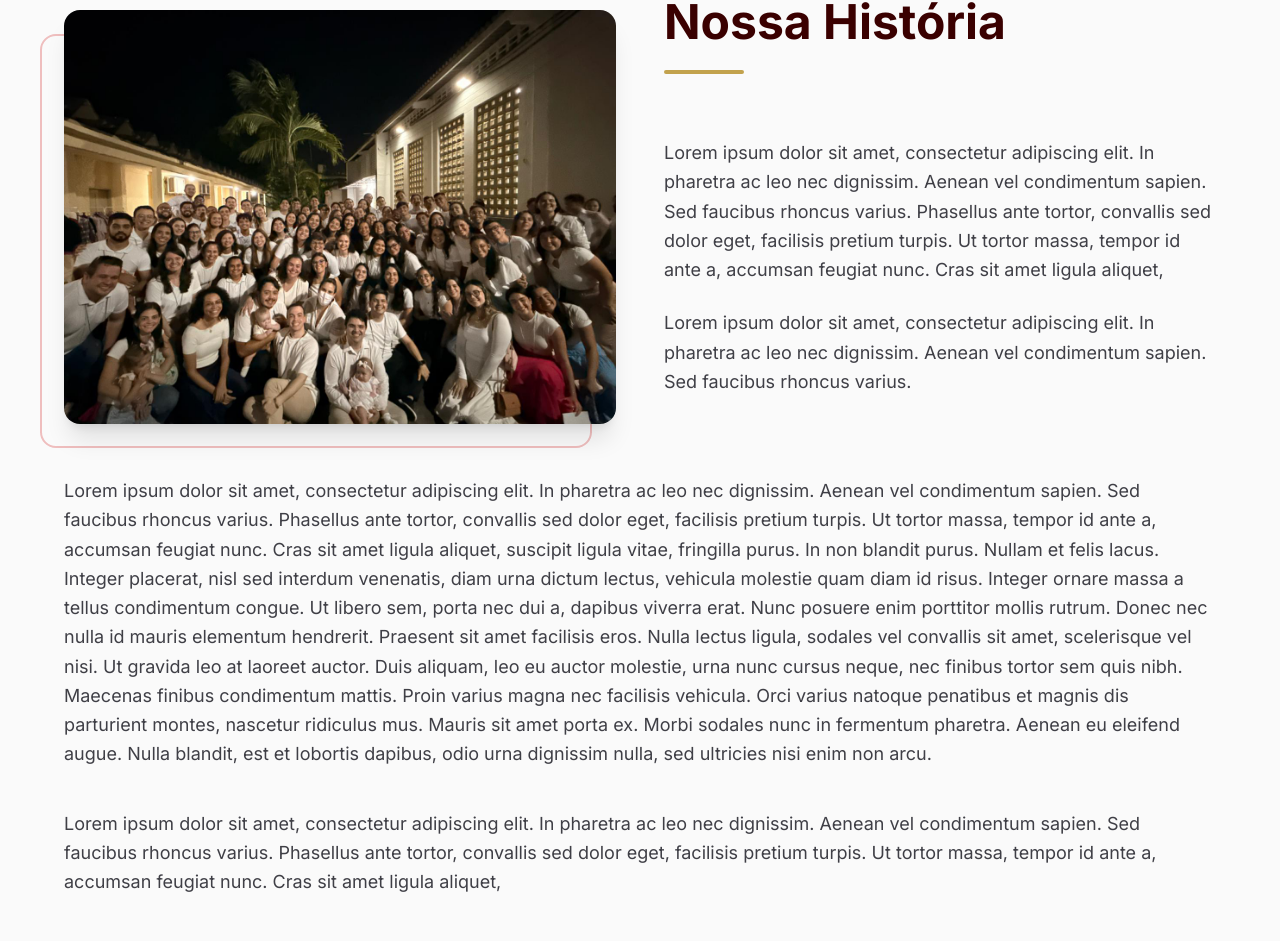
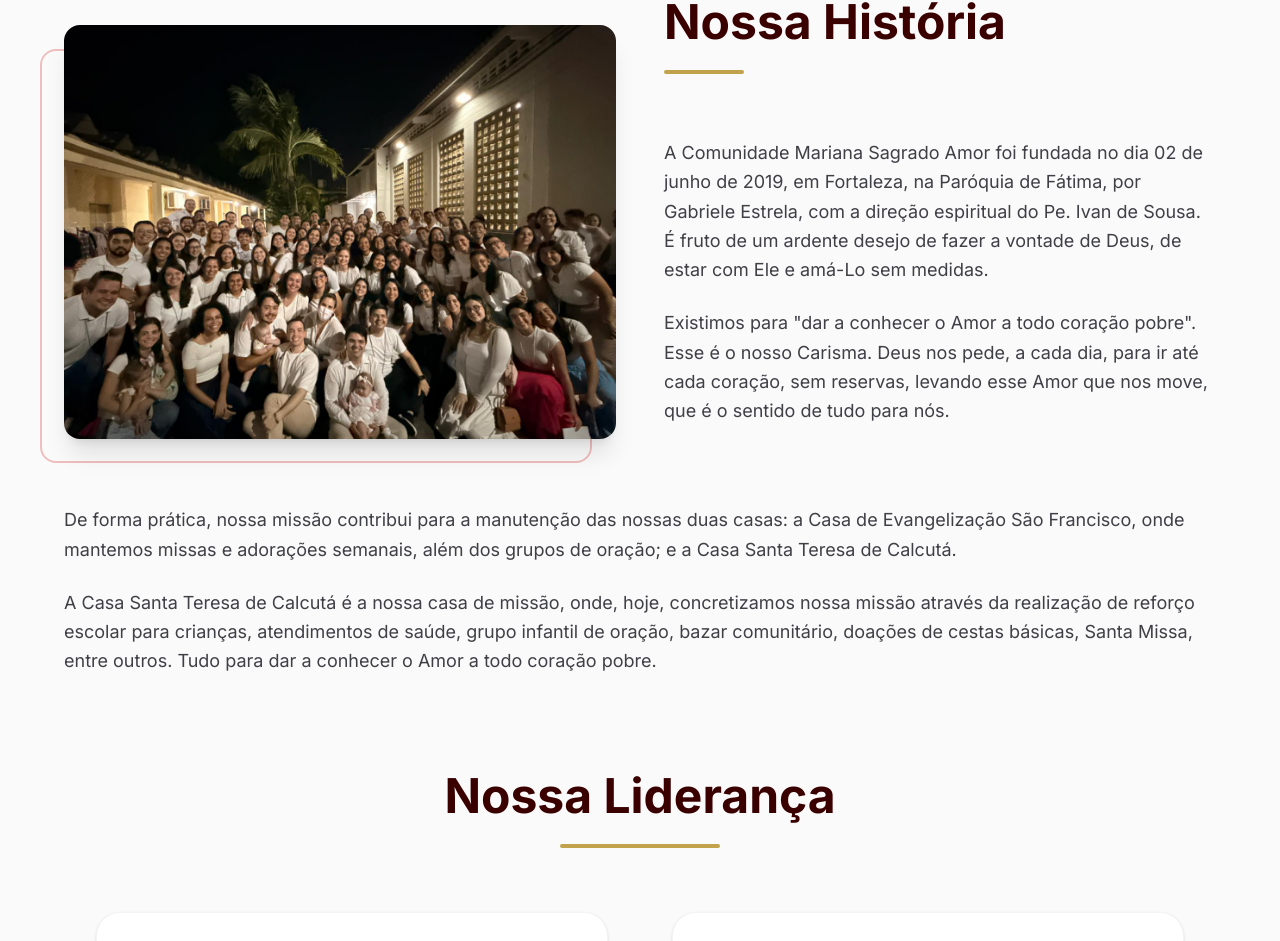
Before and after one commit to savass33/cmsa-website, a React (Vite) app: page /about in a window 1280 px wide. Shown: the part 330-1271 px from the top of the page. Built offline with nearby package versions, Linux system fonts and the light colour scheme; a web font is replaced by a local one.

Commit message:
feat: replace lorem ipsum with real content from pdfs on about page

```diff
--- a/src/components/bastions-section.tsx
+++ b/src/components/bastions-section.tsx
@@ -26,18 +26,12 @@ export default function BastionsSection() {
             <div className="absolute -bottom-6 -left-6 w-full h-full border-2 border-primary-200 rounded-2xl z-0 hidden md:block"></div>
           </div>
           <div className="w-full md:w-1/2 text-left">
-            <h2 className="font-heading text-3xl md:text-4xl mb-6">São Francisco</h2>
+            <h2 className="font-heading text-3xl md:text-4xl mb-6">São Francisco <span className="text-2xl text-secondary-600 block mt-2">Amor Pobre</span></h2>
             <p className="text-lg text-neutral-700 leading-relaxed mb-6">
-              Lorem ipsum dolor sit amet, consectetur adipiscing elit. In
-              pharetra ac leo nec dignissim. Aenean vel condimentum sapien. Sed
-              faucibus rhoncus varius. Phasellus ante tortor, convallis sed
-              dolor eget, facilisis pretium turpis. Ut tortor massa, tempor id
-              ante a, accumsan feugiat nunc. Cras sit amet ligula aliquet,
+              São Francisco era um homem real, com ambições e fraquezas, mas que foi capaz, com a graça de Deus, de escolher as coisas do céu em vez das coisas do mundo. Viveu uma vida desapegada de riquezas, tesouros, e, sobretudo, da vontade própria, abandonado por completo no caminho que o bom Deus havia lhe preparado.
             </p>
             <p className="text-lg text-neutral-700 leading-relaxed mb-10">
-              Lorem ipsum dolor sit amet, consectetur adipiscing elit. In
-              pharetra ac leo nec dignissim. Aenean vel condimentum sapien. Sed
-              faucibus rhoncus varius.
+              Seu Amor Pobre nos ensina, acima de tudo, a pobreza espiritual. Reconhecendo-nos como miseráveis e dependentes da misericórdia de Deus, somos chamados a estar com os olhos fixos no Alto e não em bens materiais.
             </p>
           </div>
         </div>
@@ -46,18 +40,12 @@ export default function BastionsSection() {
         <div className="flex flex-col-reverse mb-20 md:flex-row items-center gap-12">
           {/* Text Column */}
           <div className="w-full md:w-1/2 text-left">
-            <h2 className="font-heading text-3xl md:text-4xl mb-6">Santa Terezinha</h2>
+            <h2 className="font-heading text-3xl md:text-4xl mb-6">Santa Terezinha <span className="text-2xl text-secondary-600 block mt-2">Amor Humilde</span></h2>
             <p className="text-lg text-neutral-700 leading-relaxed mb-6">
-              Lorem ipsum dolor sit amet, consectetur adipiscing elit. In
-              pharetra ac leo nec dignissim. Aenean vel condimentum sapien. Sed
-              faucibus rhoncus varius. Phasellus ante tortor, convallis sed
-              dolor eget, facilisis pretium turpis. Ut tortor massa, tempor id
-              ante a, accumsan feugiat nunc. Cras sit amet ligula aliquet,
+              Santa Teresinha do Menino Jesus foi uma freira carmelita que viveu uma vida simples e humilde. No entanto, encontrou um caminho espiritual simples e radical: A "Pequena Via", fundamenta-se na total confiança na misericórdia divina e no amor em cada pequena ação do cotidiano. Um abandono completo à vontade de Deus sem reservas.
             </p>
             <p className="text-lg text-neutral-700 leading-relaxed mb-10">
-              Lorem ipsum dolor sit amet, consectetur adipiscing elit. In
-              pharetra ac leo nec dignissim. Aenean vel condimentum sapien. Sed
-              faucibus rhoncus varius.
+              Ela nos ensina que a santidade não está em grandes feitos, mas no amor com que vivemos nosso cotidiano. Inundados por esse Amor Humilde, somos chamados a esvaziar-nos para dar a Deus seu devido lugar.
             </p>
           </div>
           <div className="w-full md:w-1/2 relative">
@@ -86,18 +74,12 @@ export default function BastionsSection() {
             <div className="absolute -bottom-6 -left-6 w-full h-full border-2 border-primary-200 rounded-2xl z-0 hidden md:block"></div>
           </div>
           <div className="w-full md:w-1/2 text-left">
-            <h2 className="font-heading text-3xl md:text-4xl mb-6">São João Paulo II</h2>
+            <h2 className="font-heading text-3xl md:text-4xl mb-6">São João Paulo II <span className="text-2xl text-secondary-600 block mt-2">Amor Missionário</span></h2>
             <p className="text-lg text-neutral-700 leading-relaxed mb-6">
-              Lorem ipsum dolor sit amet, consectetur adipiscing elit. In
-              pharetra ac leo nec dignissim. Aenean vel condimentum sapien. Sed
-              faucibus rhoncus varius. Phasellus ante tortor, convallis sed
-              dolor eget, facilisis pretium turpis. Ut tortor massa, tempor id
-              ante a, accumsan feugiat nunc. Cras sit amet ligula aliquet,
+              O Papa João Paulo II foi um grande evangelizador, viajando pelo mundo para proclamar a mensagem de Jesus Cristo para diversos povos e comunidades. Seus ensinamentos sobre o Amor Missionário ecoam profundamente no coração do Sagrado Amor. Somos chamados a sair do nosso comodismo, do nosso conforto, se quisermos que mais almas tenham seu encontro com o Amado.
             </p>
             <p className="text-lg text-neutral-700 leading-relaxed mb-10">
-              Lorem ipsum dolor sit amet, consectetur adipiscing elit. In
-              pharetra ac leo nec dignissim. Aenean vel condimentum sapien. Sed
-              faucibus rhoncus varius.
+              Ao “dar a conhecer o Amor a todo coração pobre” somos capazes de estar em intimidade com o próprio Crucificado e de levar sua Palavra onde Ele nos mandar.
             </p>
           </div>
         </div>
@@ -107,18 +89,13 @@ export default function BastionsSection() {
           <div className="w-full md:w-1/2 text-left">
             <h2 className="font-heading text-3xl md:text-4xl mb-6">
               Santa Teresa de Calcutá
+              <span className="text-2xl text-secondary-600 block mt-2">Amor Servil</span>
             </h2>
             <p className="text-lg text-neutral-700 leading-relaxed mb-6">
-              Lorem ipsum dolor sit amet, consectetur adipiscing elit. In
-              pharetra ac leo nec dignissim. Aenean vel condimentum sapien. Sed
-              faucibus rhoncus varius. Phasellus ante tortor, convallis sed
-              dolor eget, facilisis pretium turpis. Ut tortor massa, tempor id
-              ante a, accumsan feugiat nunc. Cras sit amet ligula aliquet,
+              Santa Teresa dedicou toda a sua vida ao auxílio dos mais necessitados. Fundadora da Congregação Missionárias da Caridade, a madre viveu uma rotina de serviço, missão e entrega total de si mesma a Cristo por meio dos pobres.
             </p>
             <p className="text-lg text-neutral-700 leading-relaxed mb-10">
-              Lorem ipsum dolor sit amet, consectetur adipiscing elit. In
-              pharetra ac leo nec dignissim. Aenean vel condimentum sapien. Sed
-              faucibus rhoncus varius.
+              Pela intercessão da "Santa dos Pobres", nossa comunidade entende esse Amor Servil como uma das bases do carisma Sagrado Amor, conduzindo-nos a sempre levar O Amor aos corações que mais necessitam. A entrega sem limites ao serviço a Deus e ao próximo nos permite viver as obras e os sonhos de Deus para nós.
             </p>
           </div>
           <div className="w-full md:w-1/2 relative">
@@ -147,18 +124,12 @@ export default function BastionsSection() {
             <div className="absolute -bottom-6 -left-6 w-full h-full border-2 border-primary-200 rounded-2xl z-0 hidden md:block"></div>
           </div>
           <div className="w-full md:w-1/2 text-left">
-            <h2 className="font-heading text-3xl md:text-4xl mb-6">São Padre Pio</h2>
+            <h2 className="font-heading text-3xl md:text-4xl mb-6">São Padre Pio <span className="text-2xl text-secondary-600 block mt-2">Amor Transcendente</span></h2>
             <p className="text-lg text-neutral-700 leading-relaxed mb-6">
-              Lorem ipsum dolor sit amet, consectetur adipiscing elit. In
-              pharetra ac leo nec dignissim. Aenean vel condimentum sapien. Sed
-              faucibus rhoncus varius. Phasellus ante tortor, convallis sed
-              dolor eget, facilisis pretium turpis. Ut tortor massa, tempor id
-              ante a, accumsan feugiat nunc. Cras sit amet ligula aliquet,
+              São Padre Pio viveu uma vida de dedicação intensa, renúncias custosas e inúmeros sacrifícios. Sua família sempre foi muito católica e isso o ajudou a crescer com os olhos voltados ao que importava. Foi o primeiro padre a receber os estigmas, tinha dons místicos como o de bilocação e de visualização, mas, acima de tudo isso, sua vida era voltada a ofertar todo o seu sofrimento pela Igreja.
             </p>
             <p className="text-lg text-neutral-700 leading-relaxed mb-10">
-              Lorem ipsum dolor sit amet, consectetur adipiscing elit. In
-              pharetra ac leo nec dignissim. Aenean vel condimentum sapien. Sed
-              faucibus rhoncus varius.
+              Apesar da grandiosidade desse santo, seu Amor Transcendente faz uma ponte entre nós e o céu, sendo o coração a derramar as graças junto a Deus.
             </p>
           </div>
         </div>
--- a/src/components/story-section.tsx
+++ b/src/components/story-section.tsx
@@ -23,52 +23,21 @@ export default function StorySection() {
             <div className="w-20 h-1 bg-secondary-500 rounded-full mb-16"></div>
 
             <p className="text-lg text-neutral-700 leading-relaxed mb-6">
-              Lorem ipsum dolor sit amet, consectetur adipiscing elit. In
-              pharetra ac leo nec dignissim. Aenean vel condimentum sapien. Sed
-              faucibus rhoncus varius. Phasellus ante tortor, convallis sed
-              dolor eget, facilisis pretium turpis. Ut tortor massa, tempor id
-              ante a, accumsan feugiat nunc. Cras sit amet ligula aliquet,
+              A Comunidade Mariana Sagrado Amor foi fundada no dia 02 de junho de 2019, em Fortaleza, na Paróquia de Fátima, por Gabriele Estrela, com a direção espiritual do Pe. Ivan de Sousa. É fruto de um ardente desejo de fazer a vontade de Deus, de estar com Ele e amá-Lo sem medidas.
             </p>
             <p className="text-lg text-neutral-700 leading-relaxed mb-10">
-              Lorem ipsum dolor sit amet, consectetur adipiscing elit. In
-              pharetra ac leo nec dignissim. Aenean vel condimentum sapien. Sed
-              faucibus rhoncus varius.
+              Existimos para "dar a conhecer o Amor a todo coração pobre". Esse é o nosso Carisma. Deus nos pede, a cada dia, para ir até cada coração, sem reservas, levando esse Amor que nos move, que é o sentido de tudo para nós.
             </p>
           </div>
         </div>
-        <p className="text-lg text-neutral-700 leading-relaxed mt-10">
-          Lorem ipsum dolor sit amet, consectetur adipiscing elit. In pharetra
-          ac leo nec dignissim. Aenean vel condimentum sapien. Sed faucibus
-          rhoncus varius. Phasellus ante tortor, convallis sed dolor eget,
-          facilisis pretium turpis. Ut tortor massa, tempor id ante a, accumsan
-          feugiat nunc. Cras sit amet ligula aliquet, suscipit ligula vitae,
-          fringilla purus. In non blandit purus. Nullam et felis lacus. Integer
-          placerat, nisl sed interdum venenatis, diam urna dictum lectus,
-          vehicula molestie quam diam id risus. Integer ornare massa a tellus
-          condimentum congue. Ut libero sem, porta nec dui a, dapibus viverra
-          erat. Nunc posuere enim porttitor mollis rutrum. Donec nec nulla id
-          mauris elementum hendrerit. Praesent sit amet facilisis eros. Nulla
-          lectus ligula, sodales vel convallis sit amet, scelerisque vel nisi.
-          Ut gravida leo at laoreet auctor. Duis aliquam, leo eu auctor
-          molestie, urna nunc cursus neque, nec finibus tortor sem quis nibh.
-          Maecenas finibus condimentum mattis. Proin varius magna nec facilisis
-          vehicula. Orci varius natoque penatibus et magnis dis parturient
-          montes, nascetur ridiculus mus. Mauris sit amet porta ex. Morbi
-          sodales nunc in fermentum pharetra. Aenean eu eleifend augue. Nulla
-          blandit, est et lobortis dapibus, odio urna dignissim nulla, sed
-          ultricies nisi enim non arcu.
-        </p>
-        <p className="text-lg text-neutral-700 leading-relaxed mt-10">
-          Lorem ipsum dolor sit amet, consectetur adipiscing elit. In pharetra
-          ac leo nec dignissim. Aenean vel condimentum sapien. Sed faucibus
-          rhoncus varius. Phasellus ante tortor, convallis sed dolor eget,
-          facilisis pretium turpis. Ut tortor massa, tempor id ante a, accumsan
-          feugiat nunc. Cras sit amet ligula aliquet,
-        </p>
-        <p className="text-lg text-neutral-700 leading-relaxed mt-10">
-          Lorem ipsum dolor sit amet, consectetur adipiscing elit. In pharetra
-          ac leo nec dignissim.
-        </p>
+        <div className="mt-10 flex flex-col gap-6">
+          <p className="text-lg text-neutral-700 leading-relaxed">
+            De forma prática, nossa missão contribui para a manutenção das nossas duas casas: a Casa de Evangelização São Francisco, onde mantemos missas e adorações semanais, além dos grupos de oração; e a Casa Santa Teresa de Calcutá.
+          </p>
+          <p className="text-lg text-neutral-700 leading-relaxed">
+            A Casa Santa Teresa de Calcutá é a nossa casa de missão, onde, hoje, concretizamos nossa missão através da realização de reforço escolar para crianças, atendimentos de saúde, grupo infantil de oração, bazar comunitário, doações de cestas básicas, Santa Missa, entre outros. Tudo para dar a conhecer o Amor a todo coração pobre.
+          </p>
+        </div>
       </div>
     </section>
   );
```
